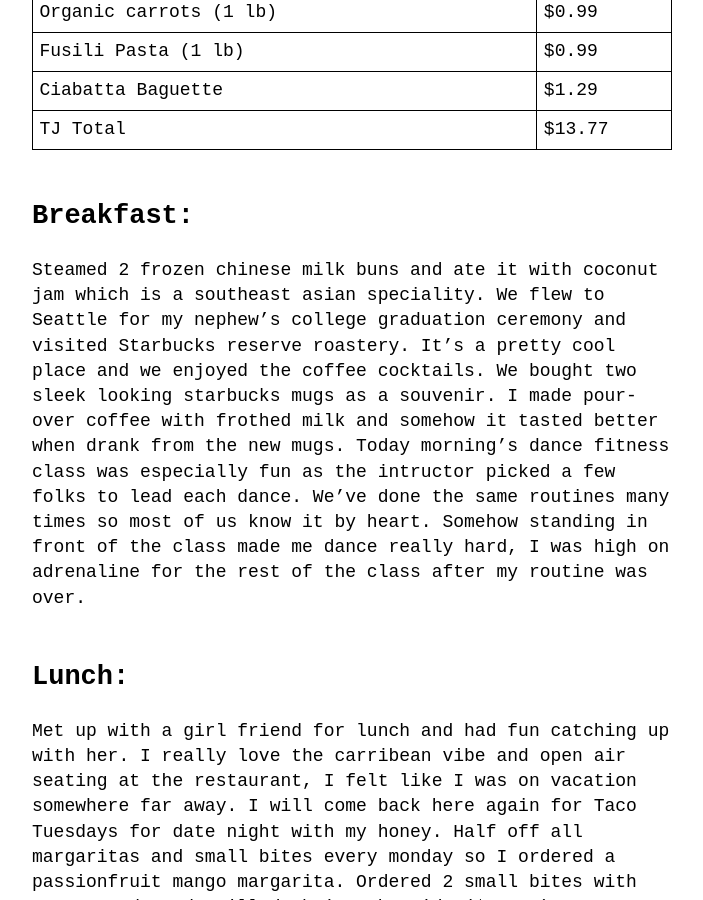
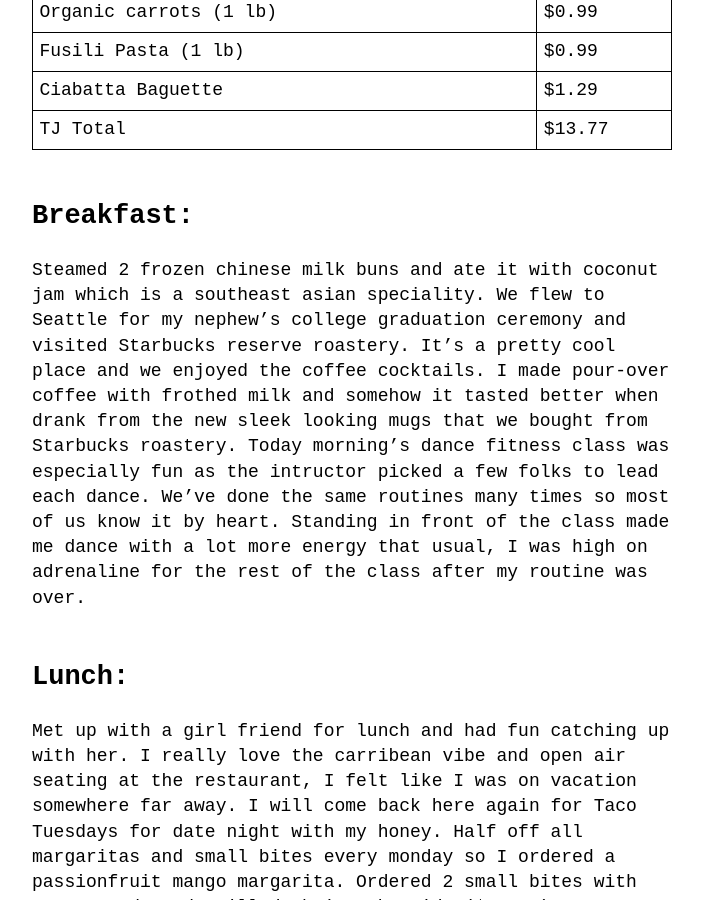
Before and after one commit to groceryshoppingisfun/weeklyfoodjournal, a Jekyll site: the page built from _posts/2025-06-16-Thai-Inspired-Cooking-Week.md, in a window 1280 px wide and 900 px high, scrolled down 1229 px. Shown: the whole window, without its empty margins (288-991 px from the left). Built offline with Jekyll 4.4.1, drawn with Linux system fonts in a browser that asks for light colours.

Commit message:
Update 2025-06-16-Thai-Inspired-Cooking-Week.md

```diff
--- a/_posts/2025-06-16-Thai-Inspired-Cooking-Week.md
+++ b/_posts/2025-06-16-Thai-Inspired-Cooking-Week.md
@@ -22,7 +22,7 @@ Did a quick Trader Joe's run. **$13.77**
 
 
 ## Breakfast:
-Steamed 2 frozen chinese milk buns and ate it with coconut jam which is a southeast asian speciality. We flew to Seattle for my nephew's college graduation ceremony and visited Starbucks reserve roastery. It's a pretty cool place and we enjoyed the coffee cocktails. We bought two sleek looking starbucks mugs as a souvenir. I made pour-over coffee with frothed milk and somehow it tasted better when drank from the new mugs. Today morning's dance fitness class was especially fun as the intructor picked a few folks to lead each dance. We've done the same routines many times so most of us know it by heart. Somehow standing in front of the class made me dance really hard, I was high on adrenaline for the rest of the class after my routine was over.
+Steamed 2 frozen chinese milk buns and ate it with coconut jam which is a southeast asian speciality. We flew to Seattle for my nephew's college graduation ceremony and visited Starbucks reserve roastery. It's a pretty cool place and we enjoyed the coffee cocktails. I made pour-over coffee with frothed milk and somehow it tasted better when drank from the new sleek looking mugs that we bought from Starbucks roastery. Today morning's dance fitness class was especially fun as the intructor picked a few folks to lead each dance. We've done the same routines many times so most of us know it by heart. Standing in front of the class made me dance with a lot more energy that usual, I was high on adrenaline for the rest of the class after my routine was over.
 
 ## Lunch:
 Met up with a girl friend for lunch and had fun catching up with her. I really love the carribean vibe and open air seating at the restaurant, I felt like I was on vacation somewhere far away. I will come back here again for Taco Tuesdays for date night with my honey. Half off all margaritas and small bites every monday so I ordered a passionfruit mango margarita.  Ordered 2 small bites with carne asada and grilled shrimp the side (**$21.86**).
```
